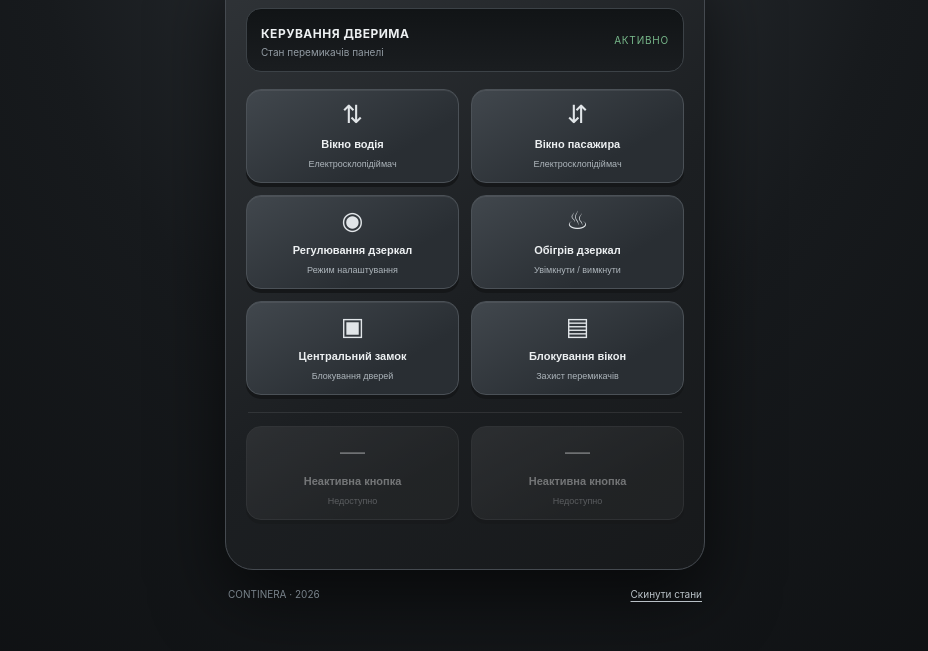
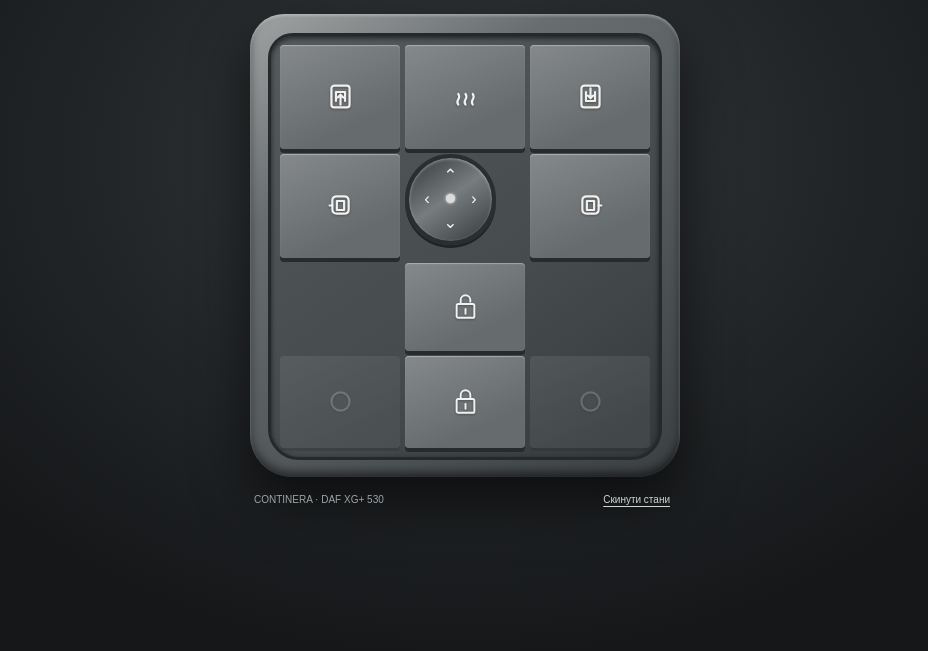
Before and after one commit to romapotupo998-cmd/continera-door-control, a plain HTML site: page index.html in a window 1280 px wide. Shown: the part 149-800 px from the top of the page, without its empty margins (175-1103 px from the left). Drawn offline with Linux system fonts and the light colour scheme.

Commit message:
Redesign door control to match DAF XG+ photo

```diff
--- a/index.html
+++ b/index.html
@@ -1,81 +1,67 @@
 <!doctype html>
 <html lang="uk">
 <head>
-  <meta charset="utf-8">
-  <meta name="viewport" content="width=device-width,initial-scale=1,viewport-fit=cover">
-  <meta name="theme-color" content="#17191c">
-  <meta name="description" content="Continera Door Control — інтерактивна панель керування дверима DAF XG+.">
-  <link rel="manifest" href="manifest.json">
+<meta charset="utf-8"><meta name="viewport" content="width=device-width,initial-scale=1,viewport-fit=cover">
+<meta name="theme-color" content="#17191c"><link rel="manifest" href="manifest.json">
 <title>Continera Door Control</title>
 <style>
-    :root{color-scheme:dark;--bg:#101214;--panel:#25282c;--panel2:#1b1e21;--key:#34393e;--line:#454b51;--text:#edf0f2;--muted:#929ba3;--on:#d5a64a;--green:#77b78a}
-    *{box-sizing:border-box}body{margin:0;min-height:100svh;background:radial-gradient(ellipse at 50% 0%,#30353a 0,#171a1d 48%,#0d0f11 100%);font-family:Inter,system-ui,-apple-system,"Segoe UI",sans-serif;color:var(--text);display:grid;place-items:center;padding:24px 14px}
-    .app{width:min(100%,480px)}header{display:flex;align-items:center;justify-content:space-between;margin:0 2px 18px}.brand{font-size:12px;letter-spacing:.19em;color:#c3c9ce;font-weight:800}.sub{font-size:11px;color:var(--muted);margin-top:5px}.status{display:flex;align-items:center;gap:7px;font-size:11px;color:var(--muted)}.dot{width:7px;height:7px;border-radius:50%;background:var(--green);box-shadow:0 0 10px #77b78a66}
-    .housing{padding:20px;border:1px solid #454a50;border-radius:28px;background:linear-gradient(145deg,#303438,#1c1f22 55%,#17191b);box-shadow:0 28px 70px #0009,inset 0 1px #ffffff12}
-    .topline{display:flex;justify-content:space-between;align-items:center;margin:0 2px 18px}.model{font-size:11px;font-weight:700;letter-spacing:.12em;color:#c0c6ca}.power{font-size:10px;color:var(--muted);letter-spacing:.08em}
-    .display{background:linear-gradient(180deg,#111416,#1a1d20);border:1px solid #3c4247;border-radius:15px;padding:13px 14px;margin-bottom:17px;display:flex;justify-content:space-between;align-items:center}.display strong{font-size:12px;letter-spacing:.04em}.display small{display:block;color:var(--muted);font-size:10px;margin-top:4px}.indicator{font-size:10px;color:var(--green);letter-spacing:.08em}
-    .grid{display:grid;grid-template-columns:repeat(2,minmax(0,1fr));gap:12px}.control{appearance:none;border:1px solid #4b5157;border-radius:15px;background:linear-gradient(150deg,#41474d,#292e33 70%);color:var(--text);min-height:94px;padding:12px 10px;display:flex;flex-direction:column;align-items:center;justify-content:center;gap:8px;box-shadow:0 4px 0 #151719, inset 0 1px #ffffff12;cursor:pointer;transition:transform .12s,border-color .15s,background .15s,box-shadow .15s;touch-action:manipulation}
-    .control:active{transform:translateY(3px);box-shadow:0 1px 0 #151719}.control.active{border-color:#c99a43;background:linear-gradient(150deg,#5a4a2d,#34302a 75%);box-shadow:0 4px 0 #171615,inset 0 1px #ffffff18,0 0 18px #d5a64a20}.symbol{font-size:25px;line-height:1;height:28px;color:#e1e5e8}.control.active .symbol{color:#f1c36b}.name{font-size:11px;font-weight:650;text-align:center;line-height:1.25}.hint{font-size:9px;color:#aeb6bc;text-align:center}
-    .divider{height:1px;background:#ffffff17;margin:17px 2px 13px}.bottom{display:grid;grid-template-columns:repeat(2,minmax(0,1fr));gap:12px}.control.inactive{opacity:.42;cursor:not-allowed;filter:saturate(.35);box-shadow:0 4px 0 #151719}.foot{display:flex;justify-content:space-between;gap:12px;margin:18px 3px 0;color:#78828a;font-size:10px}.reset{border:0;background:none;color:#b8c0c6;font:inherit;text-decoration:underline;text-underline-offset:3px;cursor:pointer;padding:0}.toast{min-height:17px;text-align:center;color:#d7b36d;font-size:11px;margin-top:12px}
-    @media(max-width:360px){.housing{padding:15px}.control{min-height:86px}.name{font-size:10px}}
+:root{color-scheme:dark;--shell:#777b7d;--shell2:#34383b;--key:#73777a;--keyhi:#929698;--edge:#24282b;--white:#f1f2ef;--active:#e1b65f}
+*{box-sizing:border-box}body{margin:0;min-height:100svh;display:grid;place-items:center;padding:22px 14px;background:radial-gradient(ellipse at 50% 38%,#34383b,#151719 72%);font-family:Arial,system-ui,sans-serif;color:#eee}
+.app{width:min(100%,430px)}header{display:flex;justify-content:space-between;align-items:center;margin:0 5px 17px}.brand{font-size:12px;font-weight:800;letter-spacing:.2em;color:#e4e6e6}.caption{font-size:10px;color:#9ca2a5;margin-top:5px}.ready{font-size:10px;letter-spacing:.1em;color:#aeb5b8}
+.shell{padding:19px 18px 17px;border-radius:34px 34px 42px 42px;background:linear-gradient(145deg,#a0a3a3 0%,#686d70 28%,#3b4043 100%);box-shadow:0 25px 55px #0009,inset 0 2px 3px #ffffff55,inset 0 -5px 10px #0008}
+.face{position:relative;padding:9px;border:3px solid #25292c;border-radius:25px 25px 31px 31px;background:linear-gradient(145deg,#555a5d,#44494c 65%,#34393c);box-shadow:inset 0 2px 5px #0009}
+.layout{display:grid;grid-template-columns:1fr 1fr 1fr;grid-template-rows:104px 104px 88px 92px;gap:5px}
+.key{border:0;border-radius:4px;background:linear-gradient(155deg,#85898b,#666b6e 72%);box-shadow:0 4px 0 #272b2e,inset 0 1px 1px #ffffff55;color:var(--white);display:flex;align-items:center;justify-content:center;cursor:pointer;position:relative;min-width:0;transition:filter .12s,transform .1s,background .15s;touch-action:manipulation}
+.key:active{transform:translateY(3px);box-shadow:0 1px 0 #272b2e}.key.active{background:linear-gradient(150deg,#b59a67,#77705f);color:#fff2d1;box-shadow:0 4px 0 #292723,inset 0 1px 2px #fff8,0 0 12px #e1b65f35}
+.key svg{width:29px;height:29px;fill:none;stroke:currentColor;stroke-width:2.4;stroke-linecap:round;stroke-linejoin:round;filter:drop-shadow(0 1px 1px #3338)}
+.k-window-l{grid-column:1;grid-row:1}.k-heat{grid-column:2;grid-row:1}.k-window-r{grid-column:3;grid-row:1}.k-mirror-l{grid-column:1;grid-row:2}.k-joystick{grid-column:2;grid-row:2;z-index:2}.k-mirror-r{grid-column:3;grid-row:2}.k-unlock{grid-column:2;grid-row:3}.k-disabled-l{grid-column:1;grid-row:4}.k-lock{grid-column:2;grid-row:4}.k-disabled-r{grid-column:3;grid-row:4}
+.joy{width:91px;height:91px;border-radius:50%;background:linear-gradient(145deg,#34393c,#777c7f 48%,#34393c);border:4px solid #292e31;box-shadow:0 3px 0 #202427,inset 0 1px 3px #ffffff66;display:grid;grid-template-columns:1fr 1fr 1fr;grid-template-rows:1fr 1fr 1fr;padding:7px;gap:1px}
+.dir{border:0;background:transparent;color:#f1f2ef;font-size:17px;display:grid;place-items:center;padding:0;border-radius:9px;cursor:pointer}.dir.active{background:#d2aa5b;color:#262626}.up{grid-column:2;grid-row:1}.left{grid-column:1;grid-row:2}.right{grid-column:3;grid-row:2}.down{grid-column:2;grid-row:3}.center-dot{grid-column:2;grid-row:2;align-self:center;justify-self:center;width:9px;height:9px;border-radius:50%;background:#d9dcda;box-shadow:0 0 3px #fff}
+.lockicon{width:30px;height:34px}.disabled{opacity:.25;cursor:not-allowed;box-shadow:0 3px 0 #272b2e}.disabled:active{transform:none}.foot{display:flex;justify-content:space-between;align-items:center;margin:16px 4px 0;color:#9da4a7;font-size:10px}.reset{background:none;border:0;color:#d1d5d5;text-decoration:underline;text-underline-offset:3px;font:inherit;cursor:pointer}.message{height:18px;margin-top:12px;text-align:center;color:#e2c17f;font-size:11px}
+@media(max-width:360px){.shell{padding:13px}.face{padding:7px}.layout{grid-template-rows:88px 94px 78px 82px}.joy{width:82px;height:82px}.key svg{width:25px;height:25px}}
 </style>
 </head>
-<body>
-  <main class="app">
-    <header><div><div class="brand">CONTINERA</div><div class="sub">Door Control · DAF XG+</div></div><div class="status"><span class="dot"></span><span>СИСТЕМА ГОТОВА</span></div></header>
-    <section class="housing" aria-label="Панель керування дверима">
-      <div class="topline"><span class="model">DAF XG+ 530</span><span class="power">CABIN CONTROL</span></div>
-      <div class="display"><div><strong>КЕРУВАННЯ ДВЕРИМА</strong><small>Стан перемикачів панелі</small></div><span class="indicator" id="stateLabel">АКТИВНО</span></div>
-      <div class="grid" id="controls">
-        <button class="control" data-id="driver-window" aria-pressed="false"><span class="symbol">⇅</span><span class="name">Вікно водія</span><span class="hint">Електросклопідіймач</span></button>
-        <button class="control" data-id="passenger-window" aria-pressed="false"><span class="symbol">⇵</span><span class="name">Вікно пасажира</span><span class="hint">Електросклопідіймач</span></button>
-        <button class="control" data-id="mirror-adjust" aria-pressed="false"><span class="symbol">◉</span><span class="name">Регулювання дзеркал</span><span class="hint">Режим налаштування</span></button>
-        <button class="control" data-id="mirror-heat" aria-pressed="false"><span class="symbol">♨</span><span class="name">Обігрів дзеркал</span><span class="hint">Увімкнути / вимкнути</span></button>
-        <button class="control" data-id="central-lock" aria-pressed="false"><span class="symbol">▣</span><span class="name">Центральний замок</span><span class="hint">Блокування дверей</span></button>
-        <button class="control" data-id="window-lock" aria-pressed="false"><span class="symbol">▤</span><span class="name">Блокування вікон</span><span class="hint">Захист перемикачів</span></button>
-      </div>
-      <div class="divider"></div>
-      <div class="bottom">
-        <button class="control inactive" type="button" disabled aria-disabled="true"><span class="symbol">—</span><span class="name">Неактивна кнопка</span><span class="hint">Недоступно</span></button>
-        <button class="control inactive" type="button" disabled aria-disabled="true"><span class="symbol">—</span><span class="name">Неактивна кнопка</span><span class="hint">Недоступно</span></button>
-      </div>
-      <div class="toast" id="toast" aria-live="polite"></div>
-    </section>
-    <footer class="foot"><span>CONTINERA · 2026</span><button class="reset" id="reset" type="button">Скинути стани</button></footer>
+<body><main class="app">
+<header><div><div class="brand">CONTINERA</div><div class="caption">Door Control · DAF XG+</div></div><div class="ready">● READY</div></header>
+<section class="shell" aria-label="Панель керування на дверях DAF XG+"><div class="face"><div class="layout">
+<button class="key k-window-l" data-id="window-driver" title="Керування вікном водія" aria-label="Вікно водія"><svg viewBox="0 0 32 32"><rect x="6" y="4" width="20" height="24" rx="3"/><path d="M11 21V11h10v10M16 25V14m-3 3 3-3 3 3"/></svg></button>
+<button class="key k-heat" data-id="mirror-heat" title="Обігрів дзеркал" aria-label="Обігрів дзеркал"><svg viewBox="0 0 32 32"><path d="M8 25c-4-5 4-6 0-12M16 25c-4-5 4-6 0-12M24 25c-4-5 4-6 0-12"/></svg></button>
+<button class="key k-window-r" data-id="window-passenger" title="Керування вікном пасажира" aria-label="Вікно пасажира"><svg viewBox="0 0 32 32"><rect x="6" y="4" width="20" height="24" rx="3"/><path d="M11 11v10h10V11M16 7v11m-3-3 3 3 3-3"/></svg></button>
+<button class="key k-mirror-l" data-mirror="left" title="Вибрати ліве дзеркало" aria-label="Ліве дзеркало"><svg viewBox="0 0 32 32"><path d="M7 10q0-4 5-4h8q5 0 5 5v9q0 5-5 5h-8q-5 0-5-5z"/><path d="M12 11h8v10h-8zM4 16h3"/></svg></button>
+<div class="k-joystick"><div class="joy" role="group" aria-label="Регулювання положення дзеркала">
+<button class="dir up" data-dir="up" aria-label="Вгору">⌃</button><button class="dir left" data-dir="left" aria-label="Ліворуч">‹</button><span class="center-dot"></span><button class="dir right" data-dir="right" aria-label="Праворуч">›</button><button class="dir down" data-dir="down" aria-label="Вниз">⌄</button>
+</div></div>
+<button class="key k-mirror-r" data-mirror="right" title="Вибрати праве дзеркало" aria-label="Праве дзеркало"><svg viewBox="0 0 32 32"><path d="M7 10q0-4 5-4h8q5 0 5 5v9q0 5-5 5h-8q-5 0-5-5z"/><path d="M12 11h8v10h-8zM25 16h3"/></svg></button>
+<button class="key k-unlock" data-id="unlock" title="Відімкнути двері" aria-label="Відімкнути двері"><svg class="lockicon" viewBox="0 0 32 36"><rect x="5" y="15" width="22" height="17" rx="2"/><path d="M10 15V10a6 6 0 0 1 12 0v2M16 21v6"/></svg></button>
+<button class="key disabled k-disabled-l" disabled aria-label="Неактивна кнопка"><svg viewBox="0 0 32 32"><circle cx="16" cy="16" r="10"/></svg></button>
+<button class="key k-lock" data-id="lock" title="Зачинити двері" aria-label="Зачинити двері"><svg class="lockicon" viewBox="0 0 32 36"><rect x="5" y="15" width="22" height="17" rx="2"/><path d="M10 15V10a6 6 0 0 1 12 0v5M16 21v6"/></svg></button>
+<button class="key disabled k-disabled-r" disabled aria-label="Неактивна кнопка"><svg viewBox="0 0 32 32"><circle cx="16" cy="16" r="10"/></svg></button>
+</div></div></section>
+<footer class="foot"><span>CONTINERA · DAF XG+ 530</span><button class="reset" id="reset">Скинути стани</button></footer><div class="message" id="message" aria-live="polite"></div>
 </main>
 <script>
-    const KEY='continera-door-control-v1';
-    const labels={
-      'driver-window':'Вікно водія','passenger-window':'Вікно пасажира',
-      'mirror-adjust':'Регулювання дзеркал','mirror-heat':'Обігрів дзеркал',
-      'central-lock':'Центральний замок','window-lock':'Блокування вікон'
-    };
-    const buttons=[...document.querySelectorAll('.control[data-id]')];
-    const toast=document.getElementById('toast');
-    let states={};
-    try{states=JSON.parse(localStorage.getItem(KEY)||'{}')||{}}catch{states={}}
+const KEY='continera-door-control-v2';
+const defaults={};
+let state={};
+try{state=JSON.parse(localStorage.getItem(KEY)||'{}')||{}}catch{state={}}
+const msg=document.getElementById('message');
+function save(){localStorage.setItem(KEY,JSON.stringify(state));}
 function render(){
-      buttons.forEach(button=>{
-        const active=Boolean(states[button.dataset.id]);
-        button.classList.toggle('active',active);
-        button.setAttribute('aria-pressed',String(active));
-      });
-      const any=Object.values(states).some(Boolean);
-      document.getElementById('stateLabel').textContent=any?'Є УВІМКНЕНІ':'АКТИВНО';
+ document.querySelectorAll('[data-id]').forEach(b=>{const on=!!state[b.dataset.id];b.classList.toggle('active',on);b.setAttribute('aria-pressed',String(on));});
+ document.querySelectorAll('[data-mirror]').forEach(b=>{const on=state.mirror===b.dataset.mirror;b.classList.toggle('active',on);b.setAttribute('aria-pressed',String(on));});
+ document.querySelectorAll('[data-dir]').forEach(b=>b.classList.toggle('active',state.direction===b.dataset.dir));
 }
-    buttons.forEach(button=>button.addEventListener('click',()=>{
-      const id=button.dataset.id;
-      states[id]=!states[id];
-      localStorage.setItem(KEY,JSON.stringify(states));
+const names={'window-driver':'Вікно водія','window-passenger':'Вікно пасажира','mirror-heat':'Обігрів дзеркал',unlock:'Відімкнення дверей',lock:'Центральне блокування'};
+document.querySelectorAll('[data-id]').forEach(b=>b.addEventListener('click',()=>{
+ const id=b.dataset.id;state[id]=!state[id];save();render();msg.textContent=names[id]+(state[id]?' — активовано':' — вимкнено');
+}));
+document.querySelectorAll('[data-mirror]').forEach(b=>b.addEventListener('click',()=>{
+ state.mirror=b.dataset.mirror;save();render();msg.textContent='Обрано '+(state.mirror==='left'?'ліве':'праве')+' дзеркало';
+}));
+document.querySelectorAll('[data-dir]').forEach(b=>b.addEventListener('click',()=>{
+ state.direction=b.dataset.dir;save();render();msg.textContent='Напрямок регулювання: '+({up:'вгору',down:'вниз',left:'ліворуч',right:'праворуч'}[state.direction]);
+}));
+document.getElementById('reset').addEventListener('click',()=>{state={};save();render();msg.textContent='Стани скинуто';});
 render();
-      toast.textContent=labels[id]+(states[id]?' — увімкнено':' — вимкнено');
-    }));
-    document.getElementById('reset').addEventListener('click',()=>{
-      states={};localStorage.setItem(KEY,JSON.stringify(states));render();
-      toast.textContent='Усі стани скинуто';
-    });
-    render();
-    if('serviceWorker' in navigator){window.addEventListener('load',()=>navigator.serviceWorker.register('./sw.js').catch(()=>{}));}
-  </script>
-</body>
-</html>
+if('serviceWorker'in navigator)addEventListener('load',()=>navigator.serviceWorker.register('./sw.js').catch(()=>{}));
+</script></body></html>
```
Lines whose indentation alone changed are shown as unchanged.
